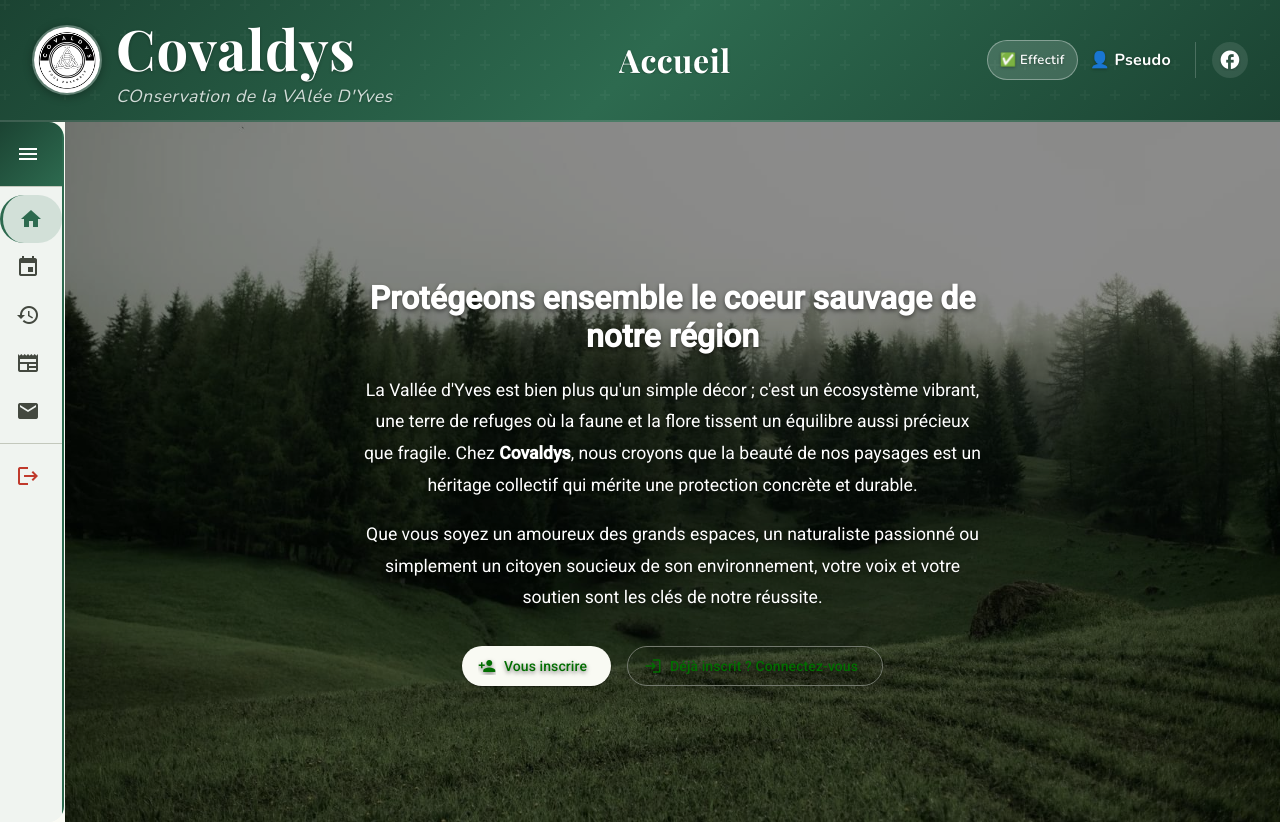
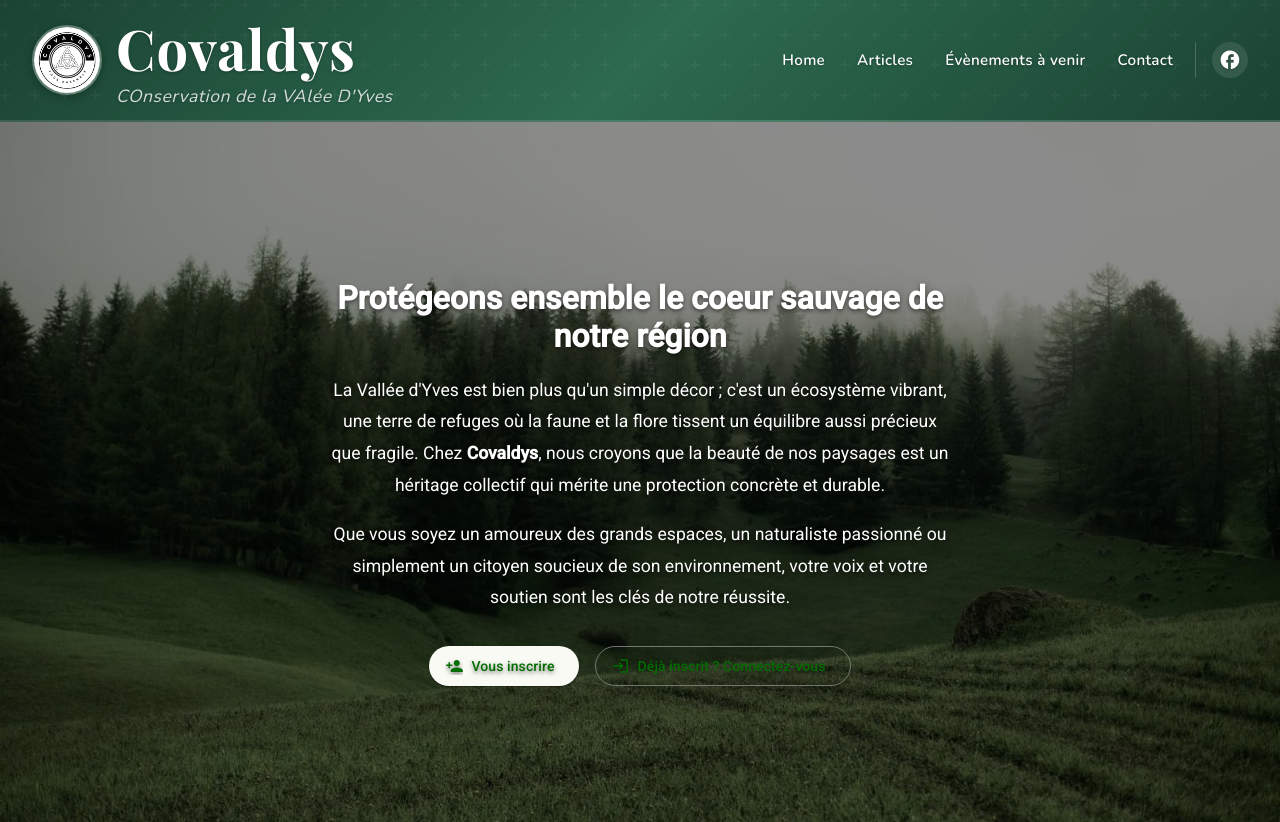
Before and after one commit to Peemers/CovaldysPilot_FRONT, an Angular app: page / in a window 1280 px wide. Built offline with nearby package versions, Linux system fonts and the light colour scheme.

Commit message:
feat: replace fakeAuth by authService

```diff
--- a/src/app/app.html
+++ b/src/app/app.html
@@ -2,7 +2,7 @@
 
 <mat-sidenav-container class="sidenav-container">
 
-  @if (isLoggedIn()) {
+  @if (authService.isLoggedIn()) {
     <mat-sidenav mode="side" [opened]="true"
                  [style.width]="sidenavExpanded() ? '280px' : '65px'">
       <app-sidenav-content
--- a/src/app/app.ts
+++ b/src/app/app.ts
@@ -1,8 +1,9 @@
-import { Component, signal } from '@angular/core';
+import {Component, inject, signal} from '@angular/core';
 import { RouterOutlet } from '@angular/router';
 import { MatSidenavModule } from '@angular/material/sidenav';
 import { Header } from './shared/components/header/header';
 import { SidenavContent } from './shared/components/sidenav-content/sidenav-content';
+import {AuthService} from './shared/services/auth';
 
 @Component({
   selector: 'app-root',
@@ -16,8 +17,8 @@ import { SidenavContent } from './shared/components/sidenav-content/sidenav-cont
   styleUrl: './app.scss'
 })
 export class App {
+  readonly authService = inject(AuthService);
   sidenavExpanded = signal(false);
-  isLoggedIn = signal(true); // temporaire
 
   toggleSidenav(): void {
     this.sidenavExpanded.update(v => !v);
--- a/src/app/features/home/home.html
+++ b/src/app/features/home/home.html
@@ -35,7 +35,7 @@
         <h2>Bienvenue, {{authService.user()?.pseudo}} ! 🙌</h2>
         <p>Heureux de vous revoir sur la plateforme Covaldys.</p>
 
-        @if (!authService.isMembershipUpToDate()){
+        @if (!authService.isMembershipUpToDate() && !authService.isAdmin()){
           <div class="membership-alert">
             <mat-icon>info</mat-icon>
             <span>Rejoignez l'aventure et soutenez Covaldys !</span>
--- a/src/app/shared/components/header/header.html
+++ b/src/app/shared/components/header/header.html
@@ -10,7 +10,7 @@
   </div>
 
   <!-- Navigation visiteur -->
-  @if (!isLoggedIn()) {
+  @if (!authService.isLoggedIn()) {
     <nav>
       <a mat-button routerLink="/">Home</a>
       <a mat-button routerLink="/articles">Articles</a>
@@ -20,17 +20,20 @@
   }
 
   <!-- Titre de page centré quand connecté -->
-  @if (isLoggedIn()) {
+  @if (authService.isLoggedIn()) {
     <span class="spacer"></span>
     <h1 class="page-title">{{ pageTitle() }}</h1>
     <span class="spacer"></span>
   }
 
   <!-- Infos membre connecté -->
-  @if (isLoggedIn()) {
+  @if (authService.isLoggedIn()) {
     <div class="user-info-header">
-      <span class="membership-badge">✅ Effectif</span>
-      <span class="user-name">👤 Pseudo</span>
+    <span class="membership-badge">
+      @if (authService.isMembershipUpToDate()) { ✅ Effectif }
+      @else { Membre }
+    </span>
+      <span class="user-name">👤 {{ authService.user()?.pseudo }}</span>
     </div>
   }
 
--- a/src/app/shared/components/header/header.ts
+++ b/src/app/shared/components/header/header.ts
@@ -1,10 +1,11 @@
-import {Component, Input, signal} from '@angular/core';
+import {Component, inject, Input, signal} from '@angular/core';
 import {MatSidenav} from '@angular/material/sidenav';
 import {MatToolbar} from '@angular/material/toolbar';
 import {MatIcon} from '@angular/material/icon';
 import {MatButton} from '@angular/material/button';
 import {RouterLink, Router, NavigationEnd} from '@angular/router';
 import {filter} from 'rxjs/operators';
+import {AuthService} from '../../services/auth';
 
 @Component({
   selector: 'app-header',
@@ -20,7 +21,7 @@ import {filter} from 'rxjs/operators';
 export class Header {
   @Input() sidenav!: MatSidenav;
 
-  isLoggedIn = signal(true); // temporaire
+  readonly  authService = inject(AuthService);
   pageTitle = signal('Accueil');
 
   // Map des routes vers les titres
--- a/src/app/shared/components/sidenav-content/sidenav-content.html
+++ b/src/app/shared/components/sidenav-content/sidenav-content.html
@@ -6,7 +6,7 @@
   @if (expanded()) {
     <div class="user-info">
       <mat-icon>account_circle</mat-icon>
-      <span class="user-name">Nom Prénom</span>
+      <span class="user-name">{{ authService.user()?.pseudo }}</span>
     </div>
   }
 </div>
@@ -14,7 +14,7 @@
 <mat-divider></mat-divider>
 
 <!-- Section Admin -->
-@if (isAdmin()) {
+@if (authService.isAdmin()) {
   <mat-nav-list>
     @if (expanded()) {
       <h3 mat-subheader>Administration</h3>
@@ -88,7 +88,7 @@
 
 <!-- Déconnexion -->
 <mat-nav-list>
-  <a mat-list-item class="logout-item">
+  <a mat-list-item class="logout-item" (click)="authService.logout()">
     <mat-icon matListItemIcon>logout</mat-icon>
     @if (expanded()) {
       <span matListItemTitle>Se déconnecter</span>
--- a/src/app/shared/components/sidenav-content/sidenav-content.ts
+++ b/src/app/shared/components/sidenav-content/sidenav-content.ts
@@ -1,9 +1,10 @@
-import { Component, Input, Output, EventEmitter, signal } from '@angular/core';
-import { RouterLink, RouterLinkActive } from '@angular/router';
-import { MatListModule } from '@angular/material/list';
-import { MatIconModule } from '@angular/material/icon';
-import { MatDividerModule } from '@angular/material/divider';
-import { MatIconButton } from '@angular/material/button';
+import {Component, Input, Output, EventEmitter, signal, inject} from '@angular/core';
+import {RouterLink, RouterLinkActive} from '@angular/router';
+import {MatListModule} from '@angular/material/list';
+import {MatIconModule} from '@angular/material/icon';
+import {MatDividerModule} from '@angular/material/divider';
+import {MatIconButton} from '@angular/material/button';
+import {AuthService} from '../../services/auth';
 
 @Component({
   selector: 'app-sidenav-content',
@@ -21,7 +22,8 @@ import { MatIconButton } from '@angular/material/button';
 export class SidenavContent {
   @Input() expanded = signal(false);
   @Output() toggleEvent = new EventEmitter<void>();
-  isAdmin = signal(false);
+
+  readonly authService = inject(AuthService);
 
   toggle(): void {
     this.toggleEvent.emit();
--- a/src/app/shared/services/auth.ts
+++ b/src/app/shared/services/auth.ts
@@ -10,7 +10,7 @@ import { AuthResponse, LoginRequest, RegisterRequest, ConnectedUser } from '../m
 })
 export class AuthService {
 
-  private readonly apiUrl = 'http://localhost:5005/api/auth';
+  private readonly apiUrl = 'https://localhost:7124/api/auth';
 
   // État de l'utilisateur connecté
   private currentUser = signal<ConnectedUser | null>(null);
```
